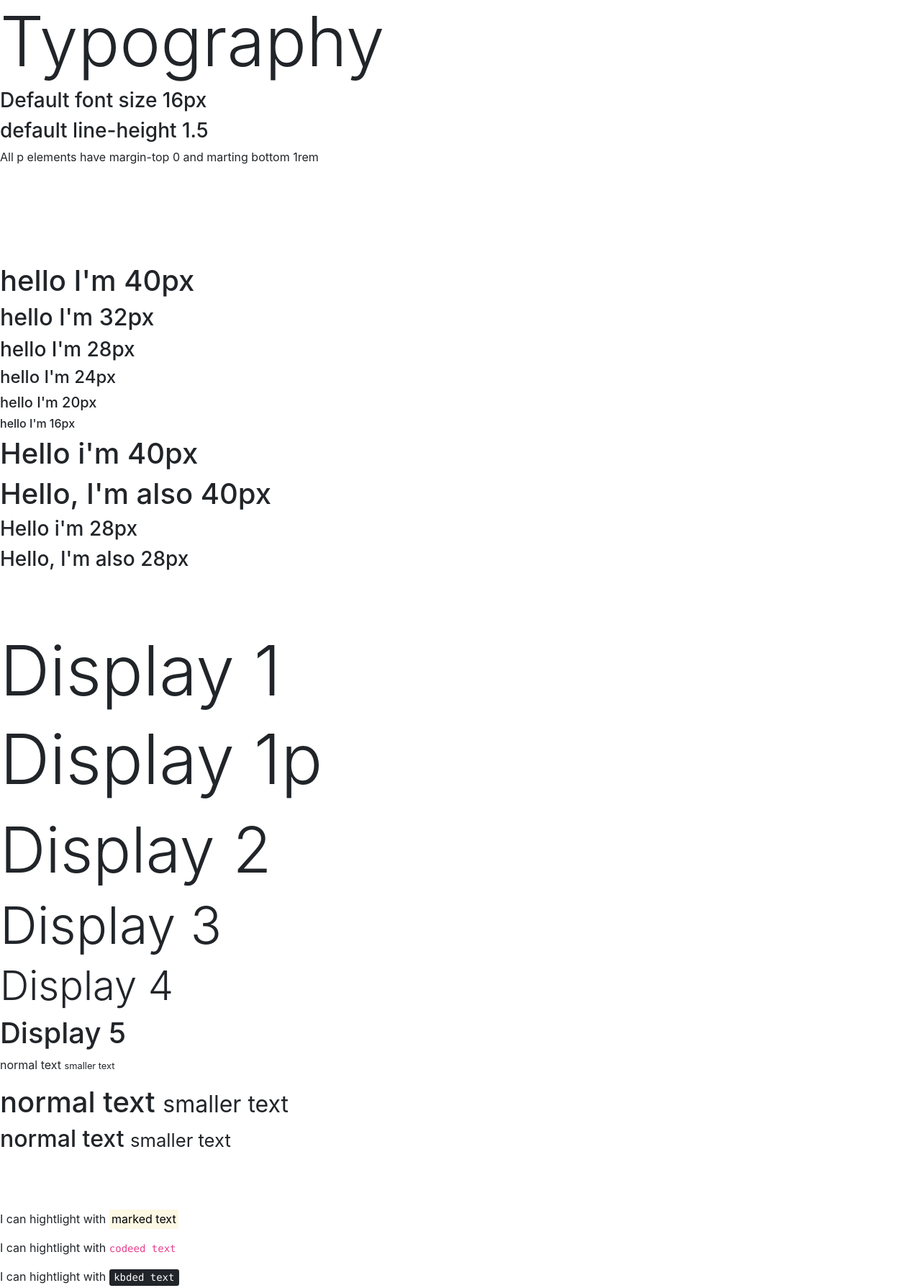
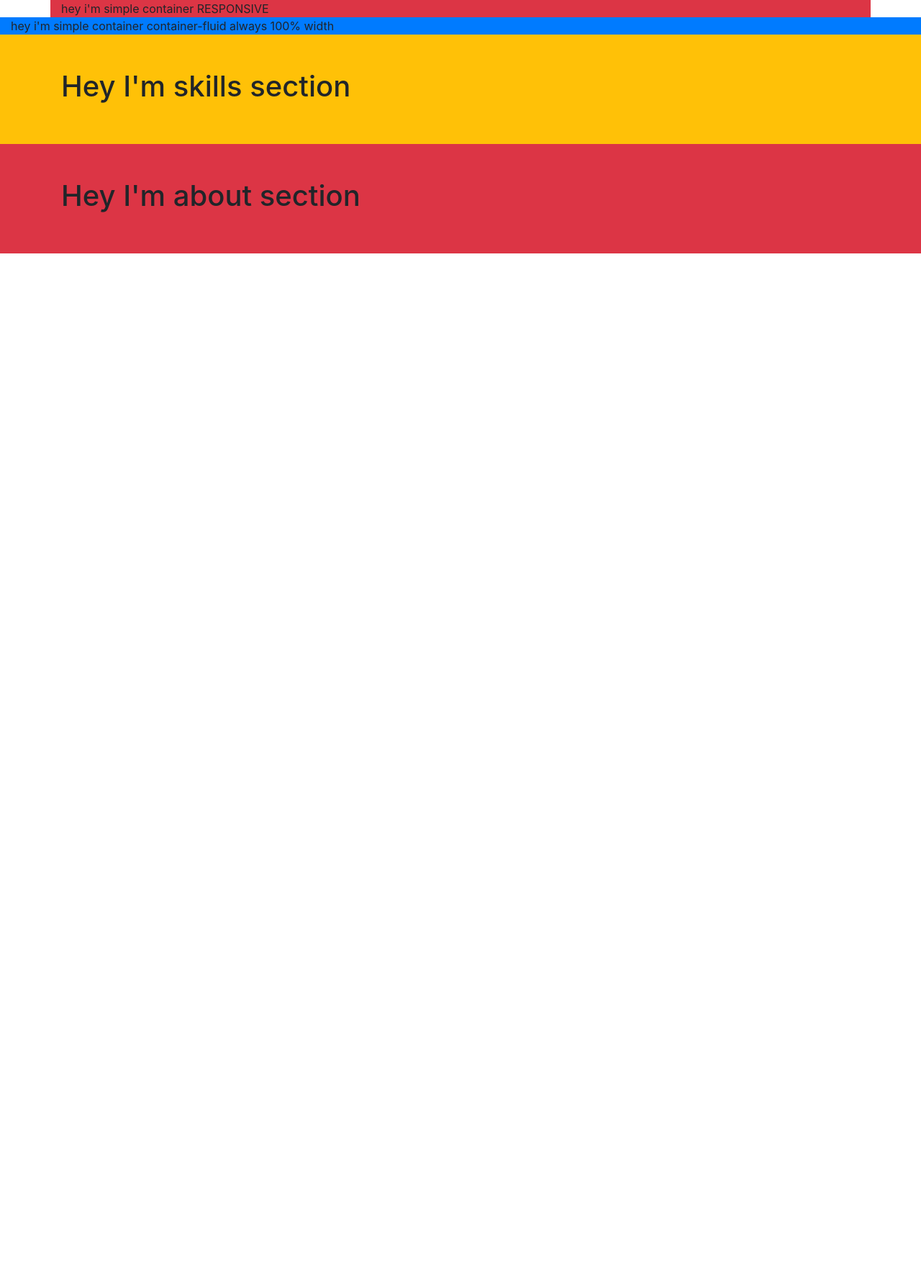
Before and after one commit to C1C0/bootstrap4-learning, a plain HTML site: page index.html in a window 1280 px wide. Shown: the top 1789 px of the page at 72% size. After the commit the page ends 800 px from the top, so only its background shows below. Drawn offline with nearby package versions, Linux system fonts and the light colour scheme.

Commit message:
containers

```diff
--- a/index.html
+++ b/index.html
@@ -14,67 +14,27 @@
   <body>
 
 
-    <h1 class="display-1">Typography</h1>
-    <h3>Default font size 16px</h3>
-    <h3>default line-height 1.5</h3>
-    <p>All p elements have margin-top 0 and marting bottom 1rem</p>
-    <br>
-    <br>
-    <br>
-    <br>
-    <br>
-    <h1>hello I'm 40px</h1>
-    <h2>hello I'm 32px</h2>
-    <h3>hello I'm 28px</h3>
-    <h4>hello I'm 24px</h4>
-    <h5>hello I'm 20px</h5>
-    <h6>hello I'm 16px</h6>
+    <div class="container bg-danger">
+        hey i'm simple container
+        RESPONSIVE
+    </div>
 
-    <h1>Hello i'm 40px</h1>
-    <p class="h1">Hello, I'm also 40px</p>
-    <h3>Hello i'm 28px</h3>
-    <p class="h3">Hello, I'm also 28px</p>
-    <br>
-    <br>
-    <br>
-    <h1 class="display-1">Display 1</h1>
-    <p class="display-1">Display 1p</p>
-    <h1 class="display-2">Display 2</h1>
-    <h1 class="display-3">Display 3</h1>
-    <h1 class="display-4">Display 4</h1>
-    <h1 class="display-5">Display 5</h1>
+    <div class="container-fluid bg-primary">
+        hey i'm simple container container-fluid
+        always 100% width
+    </div>
 
-    <p>normal text <small>smaller text</small></p>
-    <h1>normal text <small>smaller text</small></h1>
-    <h2>normal text <small>smaller text</small></h2>
-    <br>
-    <br>
-    <br>
-    <p>I can hightlight with <mark>marked text</mark></p>
-    <p>I can hightlight with <code>codeed text</code></p>
-    <p>I can hightlight with <kbd>kbded text</kbd></p>
-    <br>
-    <br>
-    <br>
-    <br>
+    <section id="skills" class="bg-warning p-5">
+        <div class="container">
+            <h1>Hey I'm skills section</h1>
+        </div>
+    </section>
 
-    <p class="font-weight-bold">Lorem ipsum dolor sit amet, consectetur adipisicing elit. Enim, error. Earum voluptates facere nulla quam!</p>
-    <p class="font-weight-light">Lorem ipsum dolor sit amet, consectetur adipisicing elit. Placeat, temporibus Lorem ipsum dolor sit.</p>
-    <p class="font-italic">Lorem ipsum dolor sit amet, consectetur adipisicing elit. Placeat, temporibus Lorem ipsum dolor sit.</p>
-    <p class="lead">Lorem ipsum dolor sit amet, consectetur adipisicing elit. Placeat, temporibus Lorem ipsum dolor sit.</p>
-    <p class="text-left">Lorem ipsum dolor sit amet, consectetur adipisicing elit. Placeat, temporibus Lorem ipsum dolor sit.</p>
-    <p class="text-right">Lorem ipsum dolor sit amet, consectetur adipisicing elit. Placeat, temporibus Lorem ipsum dolor sit.</p>
-    <p class="text-center">Lorem ipsum dolor sit amet, consectetur adipisicing elit. Placeat, temporibus Lorem ipsum dolor sit.</p>
-    <p class="text-justify">Lorem ipsum dolor sit amet, consectetur adipisicing elit. Placeat, temporibus Lorem ipsum dolor sit. Lorem ipsum dolor sit amet consectetur adipisicing elit. Vero, voluptates non. Error exercitationem ipsa, consequuntur et quis placeat cumque harum?</p>
-    <p class="small">Lorem ipsum dolor sit amet, consectetur adipisicing elit. Placeat, temporibus Lorem ipsum dolor sit.</p>
-    <p class="text-uppercase">Lorem ipsum dolor sit amet, consectetur adipisicing elit. Placeat, temporibus Lorem ipsum dolor sit.</p>
-    <p class="text-capitalize">Lorem ipsum dolor sit amet, consectetur adipisicing elit. Placeat, temporibus Lorem ipsum dolor sit.</p>
-    <p class="text-lowercase">Lorem ipsum dolor sit amet, consectetur adipisicing elit. Placeat, temporibus Lorem ipsum dolor sit.</p>
-    <p class="">Lorem ipsum dolor sit amet, consectetur adipisicing elit. Placeat, temporibus Lorem ipsum dolor sit.</p>
-    <p class="">Lorem ipsum dolor sit amet, consectetur adipisicing elit. Placeat, temporibus Lorem ipsum dolor sit.</p>
-    <p class="">Lorem ipsum dolor sit amet, consectetur adipisicing elit. Placeat, temporibus Lorem ipsum dolor sit.</p>
-    <p class="">Lorem ipsum dolor sit amet, consectetur adipisicing elit. Placeat, temporibus Lorem ipsum dolor sit.</p>
-
+    <section id="about" class="bg-danger p-5">
+        <div class="container">
+            <h1>Hey I'm about section</h1>
+        </div>
+    </section>
 
 
     <script
```
